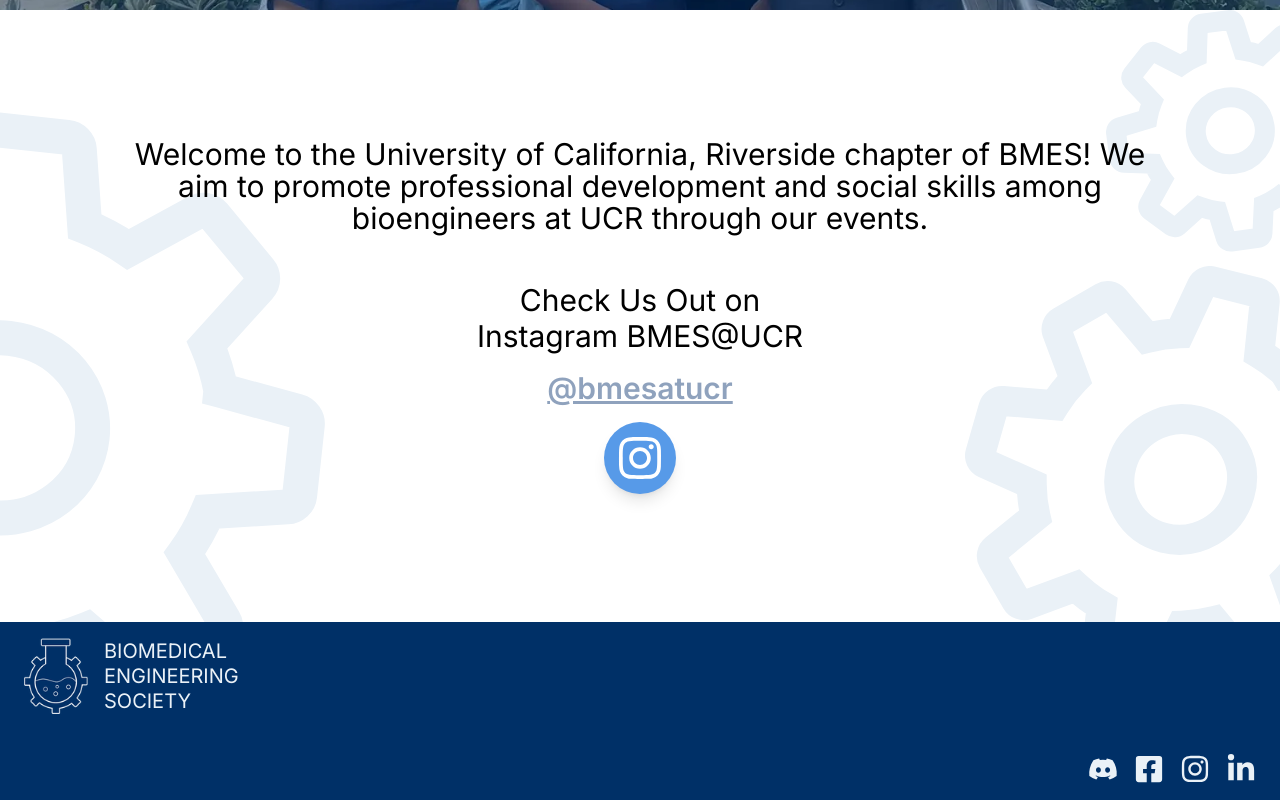
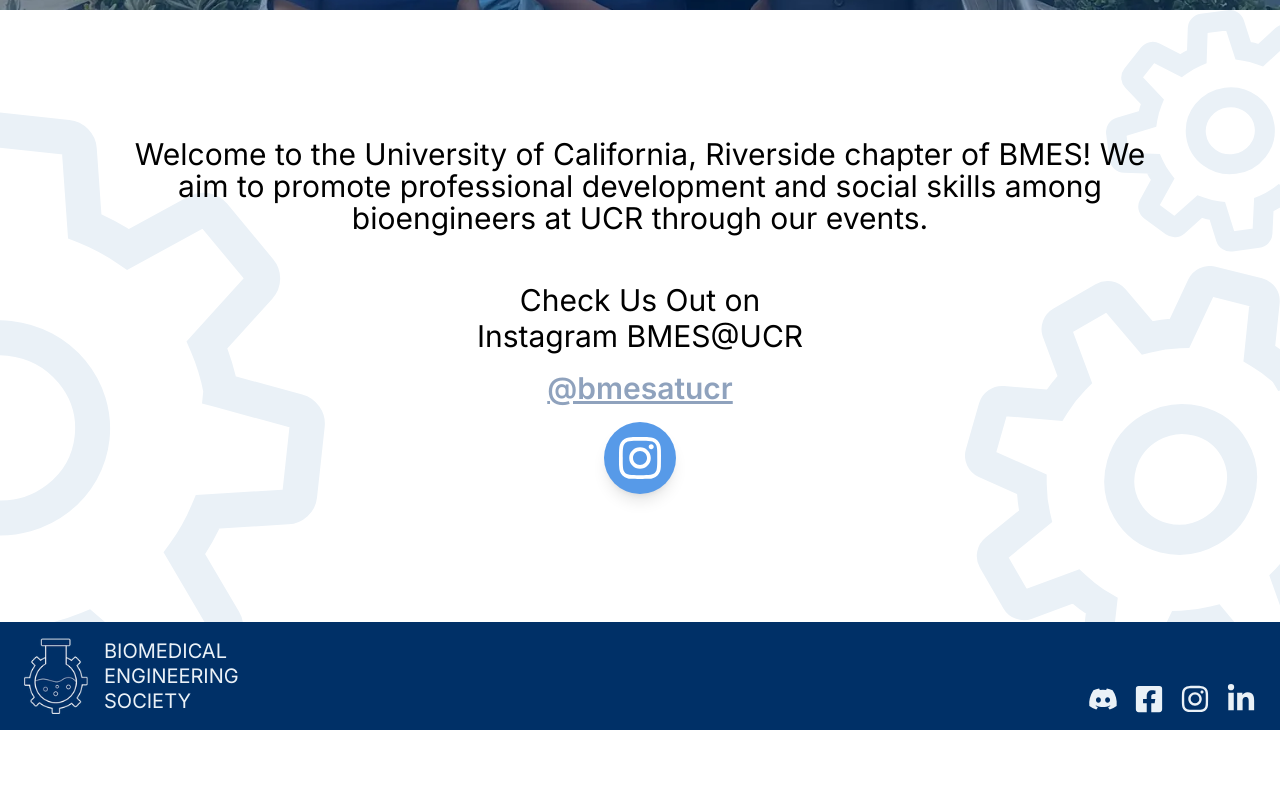
Before and after one commit to acm-ucr/bmes-website, a Next.js app: page / in a window 1280 px wide. Shown: the part 683-1483 px from the top of the page. After the commit the page ends 1413 px from the top, so only its background shows below. Built offline with nearby package versions, Linux system fonts and the light colour scheme.

Commit message:
responsified footer

```diff
--- a/src/components/Footer.tsx
+++ b/src/components/Footer.tsx
@@ -7,8 +7,8 @@ import Logo from "@/public/bmes-logo.svg";
 
 const Footer = () => {
   return (
-    <div className="bg-bmes-blue-200 flex flex-col w-full px-6 py-4">
-      <div className="gap-16 md:flex-row md:items-end md:justify-between">
+    <div className="bg-bmes-blue-200 flex w-full flex-col px-6 py-4">
+      <div className="flex gap-16 md:flex-row md:items-end md:justify-between">
         <div className="flex items-end gap-4">
           <Image src={Logo} alt="BMES Logo" className="w-14 md:w-16" />
 
```
